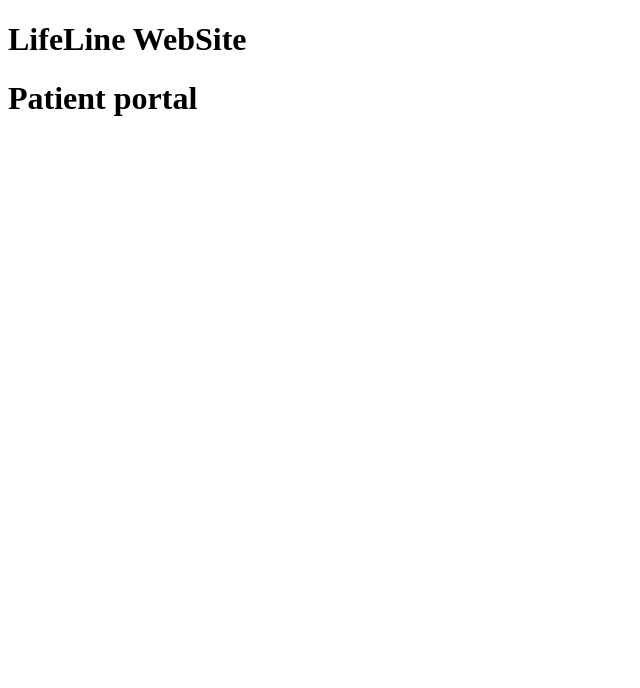
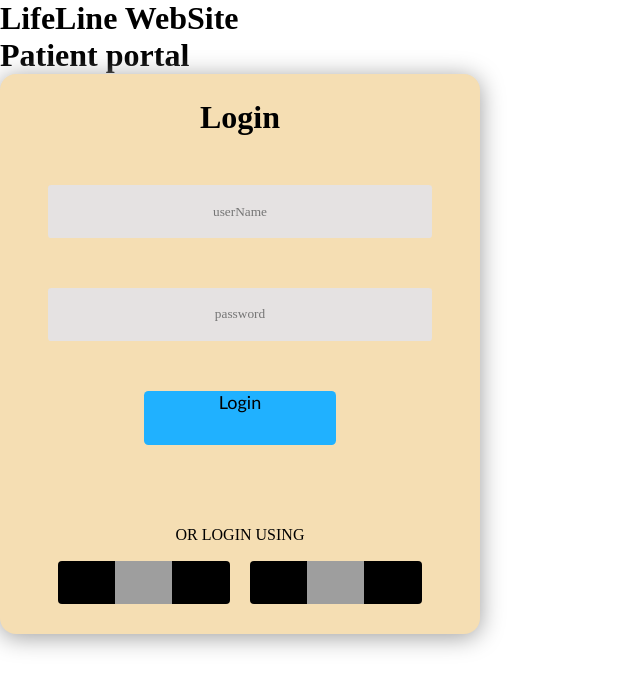
Before and after one commit to RamakrishnaVenkat/lifeline-site, a React (Vite) app in the folder client/: page /login in a window 1280 px wide. Shown: the top 688 px of the page, without its empty margins (0-640 px from the left). Built offline with nearby package versions, Linux system fonts and the light colour scheme; grey boxes are pictures that could not be loaded.

Commit message:
dummy commit

```diff
--- a/client/src/App.jsx
+++ b/client/src/App.jsx
@@ -1,6 +1,6 @@
 
 import './App.css'
-
+import Login from "./pages/Login"
 function App() {
 
 
@@ -8,6 +8,7 @@ function App() {
     <>
       <h1>LifeLine WebSite</h1>
       <h1>Patient portal</h1>
+      <Login/>
     </>
   )
 }
--- /dev/null
+++ b/client/src/pages/Login.css
@@ -0,0 +1,116 @@
+
+*{
+    margin: 0;
+    box-sizing: border-box;
+    font-family: "CustomFont";
+}
+.page{
+    height: 100vh;
+    width: 100%;
+    display: flex;
+    justify-content: center;
+    align-items: center;
+
+}
+#bg{
+    height: 100vh;
+    background: no-repeat center fixed;
+    background-size: cover;
+}
+
+.cover{
+    background-color: wheat;
+    width: 30em;
+    height: 35em;
+    position: relative;
+    border-radius: 1em;
+    box-shadow: 0 0.188em 1.550em rgb(156, 156, 156);
+    display: flex;
+    flex-direction: column;
+    align-items: center;
+    justify-content: space-around;
+}
+
+.alt-login{
+    width: 80%;
+    height: 3em;
+    display: flex;
+    justify-content: space-around;
+}
+
+.alt-login div{
+    width: 45%;
+    height: 90%;
+    border-radius: 0.25em;
+    background-color: black;
+    background-position: center;
+    background-size: contain;
+    background-repeat: no-repeat;
+    cursor: pointer;
+}
+
+.google{
+    background-image:url("https://cdn-icons-png.flaticon.com/128/300/300221.png") ;
+    align-items: baseline;
+}
+.facebook{
+    background-image: url("https://cdn-icons-png.flaticon.com/128/6033/6033716.png");
+    align-items: baseline;
+}
+
+input{
+    border: none;
+    background-color: rgb(229, 226, 226);
+    height: 4em;
+    width: 80%;
+    border-radius: 0.25em;
+    text-align: center;
+    /* padding: 2em; */
+}
+
+input:focus{
+    outline-color: rgb(32, 177, 255) ;
+}
+
+.login-btn{
+    font-family: 'Gill Sans', 'Gill Sans MT', Calibri, 'Trebuchet MS', sans-serif;
+    font-size: large;
+    /* text-align: ; */
+    width: 40%;
+    height: 3em;
+    background-color: rgb(32, 177, 255);
+    display: flex;
+    justify-content: center;
+    transition: 0.5s;
+    border-radius: 0.25em;
+    cursor: pointer;
+}
+
+.hide{
+    position: absolute;
+    transform: scale(0);
+}
+
+.login-btn:hover{transform:scale(1.25);}
+
+.text{
+    position: relative;
+    bottom: -2em;
+}
+
+.login-popup{
+    position: absolute;
+    height: 30em;
+    width: 30em;
+    display: flex;
+    flex-direction: column;
+    align-items: center;
+    justify-content: center;
+    border-radius: 0.25em;
+    background-color: black;
+    color: white;
+    bottom: 0;
+    transform: scale(1);
+    transform: 1.5s;
+
+}
--- a/client/src/pages/Login.jsx
+++ b/client/src/pages/Login.jsx
@@ -1,7 +1,38 @@
-import React from 'react'
+import React, { useState } from 'react'
+import "./Login.css"
+// import  bg from "./loginbg.png"
+const Login = () => {
 
-export default function Login() {
+  const[popupStyle,showPopup]=useState("hide")
+  const popup=()=>{
+    showPopup("login-popup")
+    setTimeout(()=> showPopup("hide"),3000)
+  }
+
+
   return (
-    <div>Login</div>
+    <div id='bg' style={{backgroundImage:`url()`}}>
+      <div className='cover' >
+    <h1>Login</h1>
+
+            <input type="text" placeholder='userName' name="userName" />
+          <input type="password" placeholder='password'/>
+          <div className='login-btn' onClick={popup}>Login</div>
+          <p className='text'>OR LOGIN USING </p>
+          <div className='alt-login'>
+            <div className='facebook'></div>
+            <div className='google'>
+            </div>
+          </div>
+        <div className={popupStyle}>
+          {/* <h3>login sucessful</h3> */}
+
+        </div>
+
+</div></div>
+
+
   )
 }
+
+export default Login
```
Also changed, not shown: 1 other file (tests, documents, lock files or other folders).
